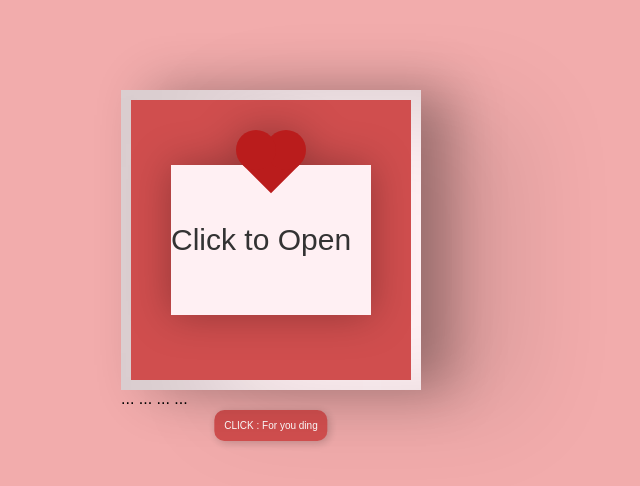
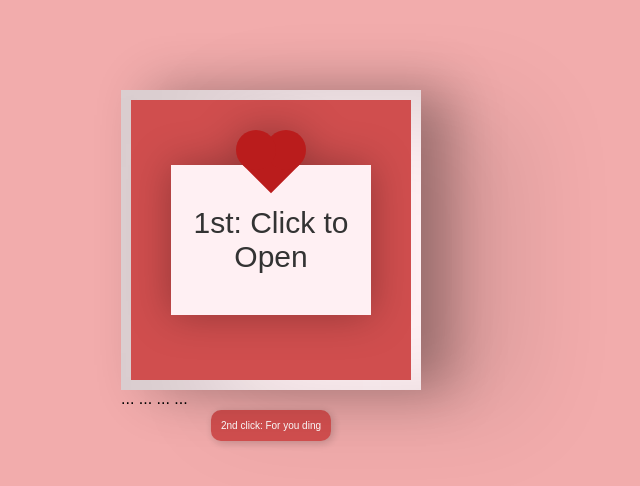
Before and after one commit to ranidel3whatsup/val, a plain HTML site: page index.html in a window 1280 px wide. Shown: the part 168-654 px from the top of the page, without its empty margins (369-1009 px from the left). Drawn offline with Linux system fonts and the light colour scheme; a web font is replaced by a local one.

Commit message:
Update index.html

```diff
--- a/index.html
+++ b/index.html
@@ -11,7 +11,7 @@
         <input id="open" type="checkbox">
         <label class="open" for="open"></label>
         <div class="card-front">
-            <div class="note">Click to Open</div>
+            <div class="note">1st: Click to Open</div>
         </div>
 
         ...
@@ -21,7 +21,7 @@
             <div class="heart"></div>
             <div class="smile"></div>
             <div class="eyes"></div>
-            <button class="for-you-button" style="z-index: 1000; position: relative;" onclick="window.location.href='https://codepen.io/mdusmanansari/pen/bGYrmjY'">CLICK : For you ding</button>
+            <button class="for-you-button" style="z-index: 1000; position: relative;" onclick="window.location.href='https://codepen.io/mdusmanansari/full/bGYrmjY'">2nd click: For you ding</button>
         </div>
         ...
 ...
```
